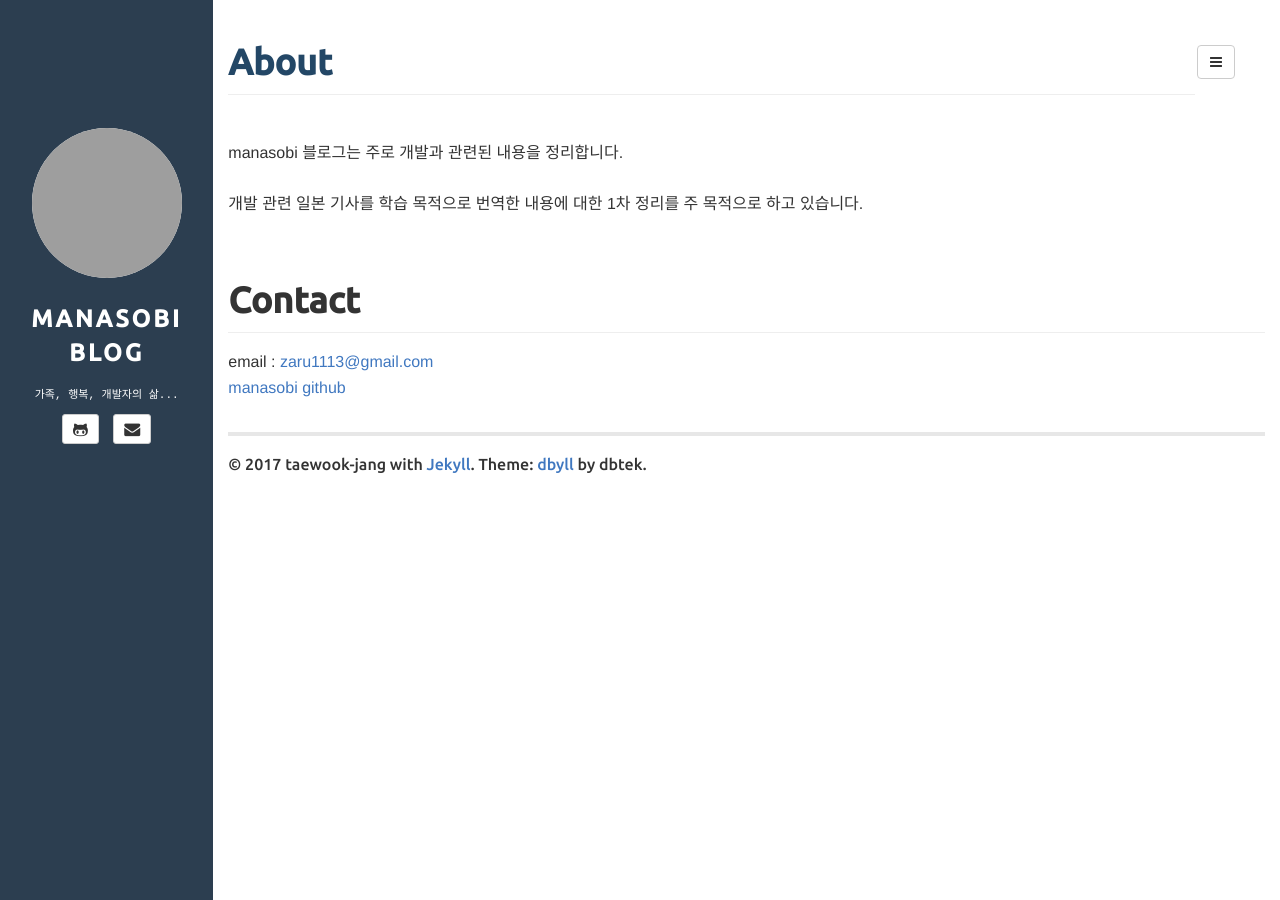
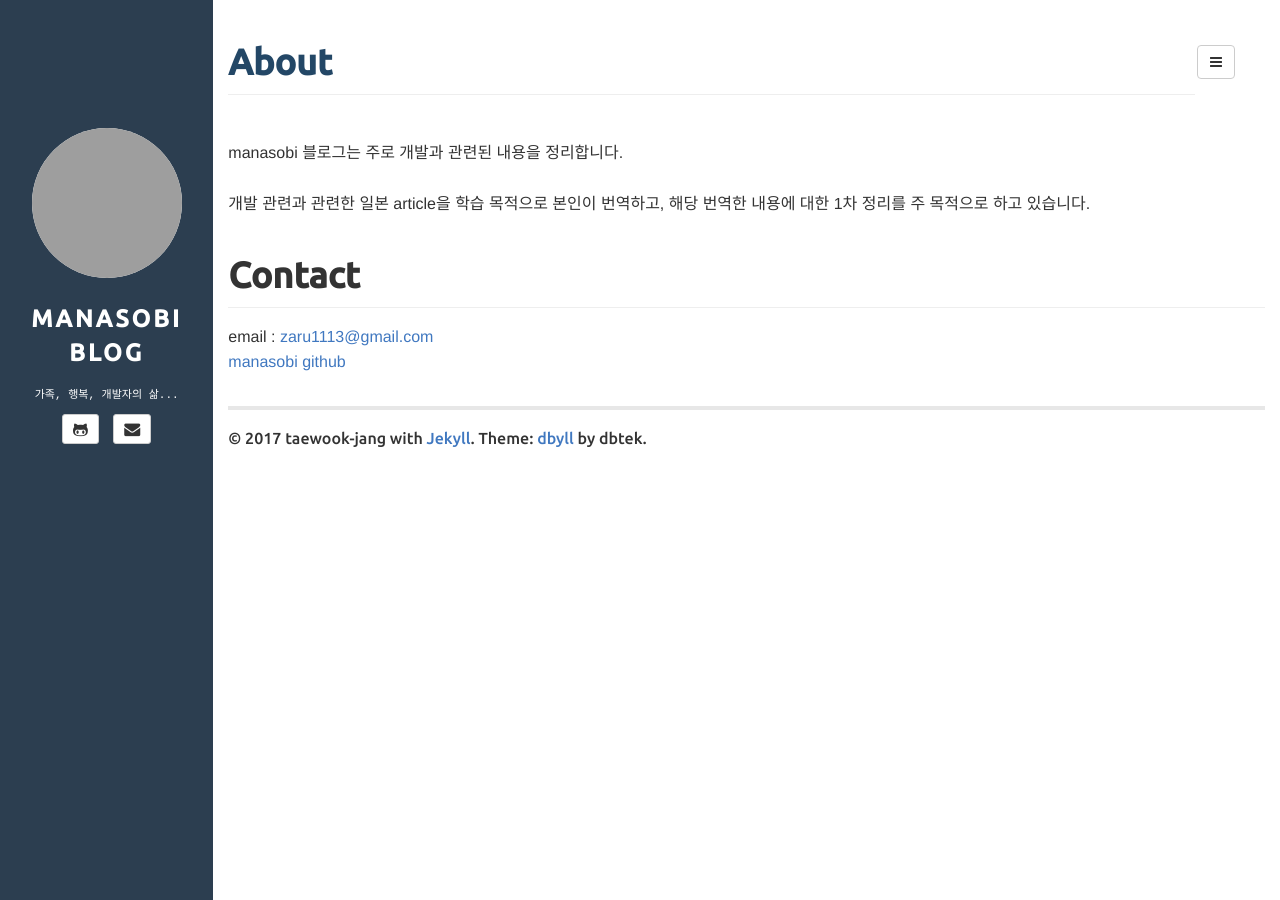
Before and after one commit to ddONGzaru/ddongzaru.github.io, a Jekyll site: the page built from about.html, in a window 1280 px wide. Built offline with Jekyll 4.4.1, drawn with Linux system fonts in a browser that asks for light colours; grey boxes are pictures that could not be loaded.

Commit message:
about 페이지 수정

```diff
--- a/about.html
+++ b/about.html
@@ -7,8 +7,9 @@ group: navigation
 
 manasobi 블로그는 주로 개발과 관련된 내용을 정리합니다.
 <br><br>
-개발 관련 일본 기사를 학습 목적으로 번역한 내용에 대한 1차 정리를 주 목적으로 하고 있습니다.
-<br><br>
+개발 관련과 관련한 일본 article을 학습 목적으로 본인이 번역하고, 해당 번역한 내용에 대한 1차 정리를 주 목적으로 하고 있습니다.
+<br>
+
 
 <h1>Contact</h1>
 
```
